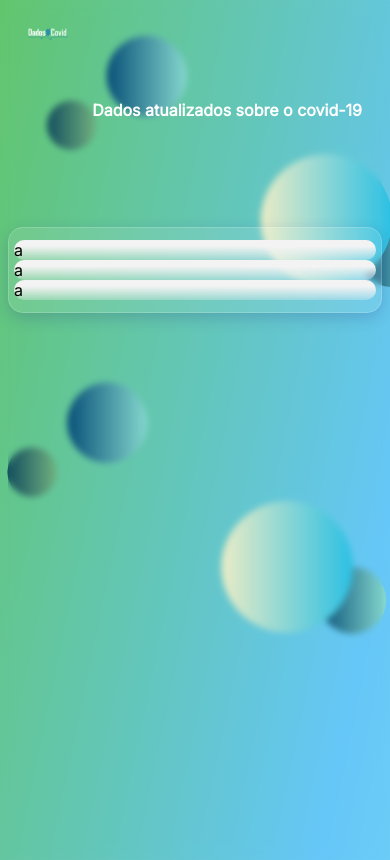
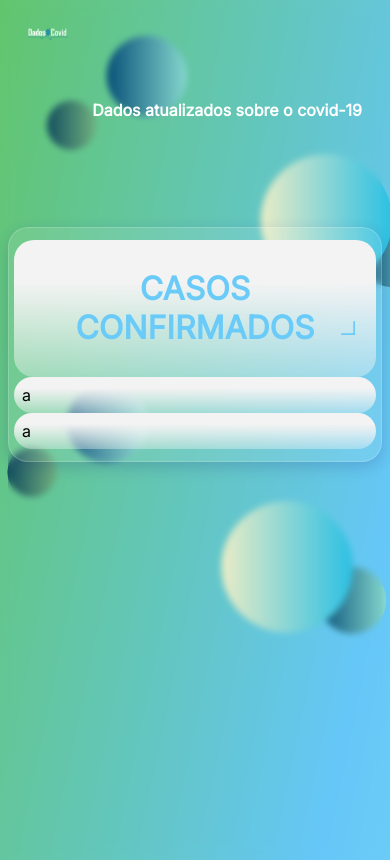
Before and after one commit to Klivinsthon/monitoramento-covid, a React (Create React App) app: page / in a window 390 px wide. Built offline with nearby package versions, Linux system fonts and the light colour scheme.

Commit message:
Adicionado responsividade aos títulos dos blocos internos

```diff
--- a/src/components/interface/css/interface.css
+++ b/src/components/interface/css/interface.css
@@ -2,6 +2,21 @@
 /* IMPORTS */
 /* CORES */
 /* TEXTOS */
+@media (max-width: 639px) {
+  .titulo {
+    background-position: 96% 80%;
+  }
+}
+@media (min-width: 640px) {
+  .titulo {
+    background-position: 87.5% 77%;
+  }
+}
+@media (min-width: 768px) {
+  .titulo {
+    background-position: 87.5% 89%;
+  }
+}
 /* CONFIG CABEÇALHO */
 header {
   height: 20vh;
@@ -34,14 +49,29 @@ header {
   box-shadow: 0 5px 15px 0 rgba(31, 38, 135, 0.2);
   backdrop-filter: blur(6px);
   -webkit-backdrop-filter: blur(6px);
-  -webkit-border-radius: 15px;
-  -moz-border-radius: 15px;
-  border-radius: 15px;
+  -webkit-border-radius: 20px;
+  -moz-border-radius: 20px;
+  border-radius: 20px;
   border: 1px solid rgba(255, 255, 255, 0.18);
 }
 .painel-geral div {
-  border-radius: 15px;
-  background: linear-gradient(180deg, #f4f3f3 30.36%, rgba(255, 255, 255, 0.1) 118.3%);
+  padding: 8px;
+  border-radius: 20px;
+  background: linear-gradient(180deg, #f4f3f3 30.36%, rgba(255, 255, 255, 0.18) 118.3%);
+  border: none;
+}
+
+.titulo {
+  text-align: center;
+  font-weight: bold;
+  background-repeat: no-repeat;
+  background-size: 4%;
+}
+
+/* CONFIG BLOCO CASOS CONFIRMADOS */
+.confirmados {
+  color: #6BCBF8;
+  background-image: url("../../images/ret-azul.svg");
 }
 
 /*# sourceMappingURL=interface.css.map */
--- a/src/components/interface/interface.js
+++ b/src/components/interface/interface.js
@@ -1,4 +1,4 @@
-import {Fragment} from "react"
+import { Fragment } from "react"
 import "./css/interface.css"
 
 function Interface() {
@@ -9,20 +9,24 @@ function Interface() {
                                 w-4/12 sm:w-4/12 lg:w-2/12">DADOS COVID</div>
                 <div className="titulo-cabecalho hidden sm:block
                                 lg:text-md sm:pt-2 lg:pt-3">
-                                    Dados atualizados sobre o covid-19
+                    Dados atualizados sobre o covid-19
                 </div>
             </header>
             <div className="container mx-auto">
                 <div className="painel-geral
                                 mx-auto
-                                w-11/12 sm:w-7/12 md:w-6/12 lg:w-10/12
-                                flex flex-wrap
-                                justify-evenly gap-y-3 gap-x-3">
+                                w-11/12 sm:w-7/12 lg:w-10/12
+                                flex flex-wrap justify-evenly gap-y-3 gap-x-3">
 
                     <div className="shrink-0
                                     h-32
                                     w-60 sm:w-72 md:w-80
-                                    border rounded">a</div>
+                                    border">
+
+                        <h1 className="titulo confirmados
+                                        text-lg md:text-xl">CASOS CONFIRMADOS</h1>
+
+                    </div>
                     <div className="shrink-0
                                     h-32
                                     w-60 sm:w-72 md:w-80
--- a/src/components/interface/sass/interface.scss
+++ b/src/components/interface/sass/interface.scss
@@ -1,5 +1,6 @@
 /* IMPORTS */
 @import "./variaveis.scss";
+@import "./medias.scss";
 
 /* CONFIG CABEÇALHO */
 header {
@@ -19,7 +20,7 @@ header {
 
 .titulo-cabecalho {
     width: 100%;
-    color: $cor-branco;
+    color: $branco;
     font-weight: bold;
     text-align: right;
 }
@@ -33,13 +34,28 @@ header {
     box-shadow: 0 5px 15px 0 rgba(31, 38, 135, 0.2);
     backdrop-filter: blur(6px);
     -webkit-backdrop-filter: blur(6px);
-    -webkit-border-radius: 15px;
-    -moz-border-radius: 15px;
-    border-radius: 15px;
+    -webkit-border-radius: 20px;
+    -moz-border-radius: 20px;
+    border-radius: 20px;
     border: 1px solid rgba(255, 255, 255, 0.18);
 
     div {
-        border-radius: 15px;
-        background: linear-gradient(180deg, #f4f3f3 30.36%, rgba(255, 255, 255, 0.1) 118.30%);
+        padding: 8px;
+        border-radius: 20px;
+        background: linear-gradient(180deg, #f4f3f3 30.36%, rgba(255, 255, 255, 0.18) 118.30%);
+        border: none;
     }
 }
+
+.titulo {
+    text-align: center;
+    font-weight: bold;
+    background-repeat: no-repeat;
+    background-size: 4%;
+}
+
+/* CONFIG BLOCO CASOS CONFIRMADOS */
+.confirmados {
+    color: $azul;
+    background-image: url("../../images/ret-azul.svg");
+}
--- a/src/components/interface/sass/variaveis.scss
+++ b/src/components/interface/sass/variaveis.scss
@@ -1,5 +1,8 @@
 /* CORES */
-$cor-branco: #fff;
+$branco: #fff;
+$azul-escuro: #0E577D;
+$verde: #61C55E;
+$azul: #6BCBF8;
 
 /* TEXTOS */
 $texto-medio: 1.2em;
```
Also changed, not shown: 1 other file (tests, documents, lock files or other folders).
